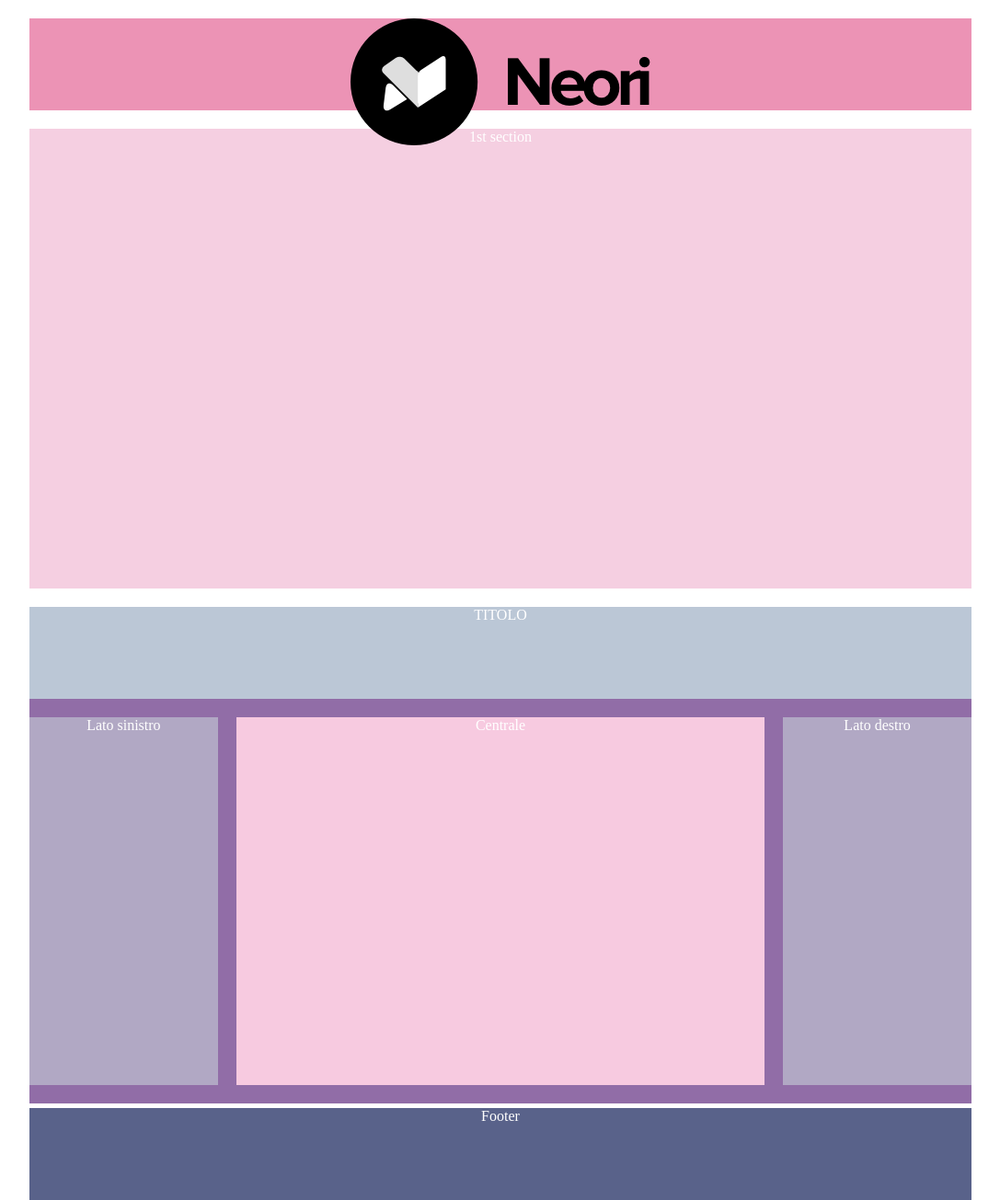
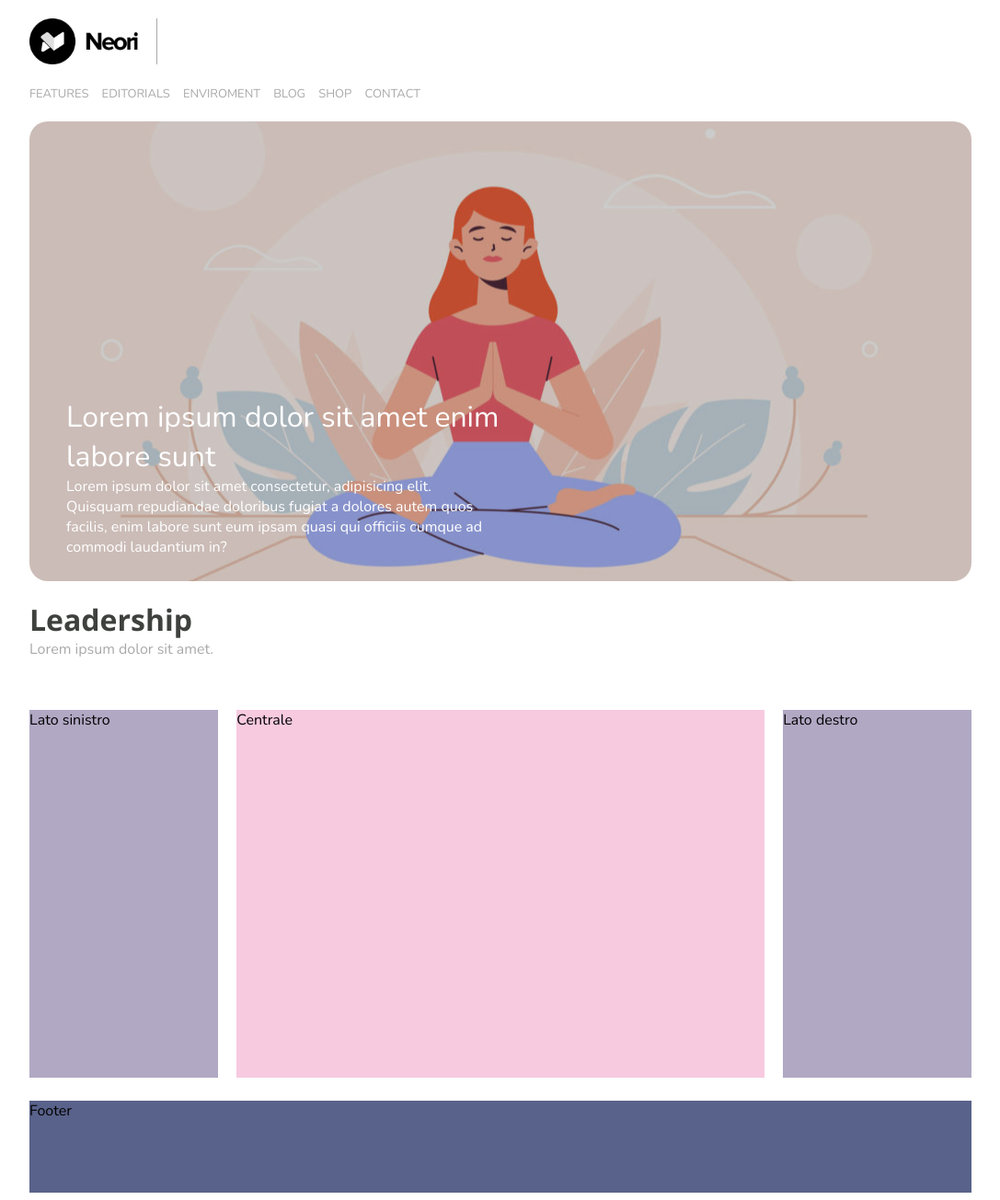
Before and after one commit to leitongchen/htmlcss-wp, a plain HTML site: page index.html in a window 1280 px wide. Shown: the whole page at 92% size, without its empty margins (96-1183 px from the left). Drawn offline with nearby package versions, Linux system fonts and the light colour scheme.

Commit message:
Header added; hero added;

```diff
--- a/index.html
+++ b/index.html
@@ -3,37 +3,52 @@
 <head>
     <meta charset="UTF-8">
     <meta name="viewport" content="width=device-width, initial-scale=1.0">
+    <link rel="preconnect" href="https://fonts.gstatic.com">
+    <link href="https://fonts.googleapis.com/css2?family=Open+Sans:ital,wght@0,300;0,400;0,600;0,700;0,800;1,300;1,400;1,600;1,700;1,800&display=swap" rel="stylesheet">
+    <link href="https://fonts.googleapis.com/css2?family=Nunito:ital,wght@0,200;0,300;0,400;0,600;0,700;0,800;0,900;1,200;1,300;1,400;1,600;1,700;1,800;1,900&display=swap" rel="stylesheet">
 
     <link rel="stylesheet" href="style.css">
-    <title>Wordpress Reboot</title>
+    <title>Neori | Homepage</title>
 </head>
 <body>
     <div class="wrapper">
         <header>
-            <div>
-                <img src="img/logo.png" alt="logo neori">
+
+            <img id="logo" src="img/logo.png" alt="logo neori">
+
+        </header>
+        <nav id="navbar">
+            <ul>
+                <li><a href="#">Features</a></li>
+                <li><a href="#">Editorials</a></li>
+                <li><a href="#">Enviroment</a></li>
+                <li><a href="#">Blog</a></li>
+                <li><a href="#">Shop</a></li>
+                <li><a href="#">Contact</a></li>
+            </ul>
+        </nav>
+        <section id="hero">
+            <div class="t-white overlay">
+                <h2>Lorem ipsum dolor sit amet enim labore sunt</h2>
+                <p>Lorem ipsum dolor sit amet consectetur, adipisicing elit. Quisquam repudiandae doloribus fugiat a dolores autem quos facilis, enim labore sunt eum ipsam quasi qui officiis cumque ad commodi laudantium in?</p>
             </div>
-        </header>
-        <main>
-            <section class="sezione-uno">
-                1st section
         </section>
-            <section class="sezione-due clearfix">
+        <section class="clearfix">
             <div class="tit-sezione">
-                    TITOLO
+                <h1 class="t-dark">Leadership</h1>
+                <p class="t-gray">Lorem ipsum dolor sit amet.</p>
             </div>
-                <aside class="left-side f-left">
+            <aside class="f-left">
                 Lato sinistro
             </aside>
-                <article class="central f-left">
+            <article class="col-central f-left">
                 Centrale
             </article>
-                <aside class="right-side f-left">
+            <aside class="f-left">
                 Lato destro
             </aside>
+        </section>
 
-            </section>
-        </main>
         <footer>
             Footer
         </footer>
--- a/style.css
+++ b/style.css
@@ -3,10 +3,17 @@
     padding: 0;
     box-sizing: border-box;
 
-    color: white;
-    text-align: center;
+
 }
 
+body {
+    font-family: 'Nunito', sans-serif;
+
+}
+.wrapper {
+    width: 80vw;
+    margin: auto;
+}
 .f-left {
     float: left;
 }
@@ -16,64 +23,116 @@
     clear: both;
 }
 
-.wrapper {
-    width: 80vw;
-    margin: auto;
+.t-white {
+    color: white;
+}
+
+.t-gray {
+    color: darkgray;
+}
+
+.t-dark {
+    color: rgb(62, 65, 62);
+}
+
+/* overlay hero */
+.overlay {
+    height: 100%;
+    background-color: rgba(0, 0, 0, 0.2);
+
+    padding: 300px 50% 30px 40px;
+
+    border-radius: 20px;
+    overflow:scroll;
 }
 
 header {
-    background-color: rgb(236, 147, 181);
-    height: 100px;
+    height: 50px;
 }
 
-main .sezione-uno {
+header #logo {
+    height: 100%;
+
+    border-right: 1px solid darkgray;
+    padding-right: 20px;
+}
+
+#navbar {
+    margin-top: 20px;
+}
+
+#navbar ul li {
+    display: inline-block;
+    text-transform: uppercase;
+
+    font-size: 13px;
+
+    margin-right: 10px;
+}
+
+#navbar ul li a {
+    text-decoration: none;
+
+    color: darkgray;
+}
+
+#navbar ul li a:hover {
+    text-decoration: underline;
+}
+
+section#hero {
     height: 500px;
     width: 100%;
+
+    background-image: url(img/banner.jpg);
+    background-position: center;
+
+    border-radius: 20px;
 }
 
-section.sezione-uno {
-    background-color: rgb(245, 207, 225);
-}
-
-section.sezione-due {
-    background-color: rgb(145, 109, 167);
+#hero h2 {
+    font-weight: 300;
+    font-size: 2rem;
 }
 
 .tit-sezione {
     height: 100px;
     margin-bottom: 20px;
-    background-color: rgb(187, 199, 214);
+}
+
+.tit-sezione h1 {
+    font-family: 'Open Sans';
+    font-size: 2rem;
 }
 
 /* altezza elementi sezione float */
-.sezione-due aside, .sezione-due .central {
+section aside, section .col-central {
     height: 400px;
     margin-bottom: 20px;
 }
 
-.sezione-due aside {
+section aside {
     width: 20%;
     background-color: rgb(177, 168, 196);
 }
 
-.sezione-due .central {
+section .col-central {
     width: 56%;
     background-color: rgb(247, 202, 224);
-}
-
-.left-side, .central {
-    margin-right: 2%
+    margin-right: 2%;
+    margin-left: 2%;
 }
 
 footer {
     background-color: rgb(89, 98, 138);
     height: 100px;
+
+    margin-top: 5px;
+
 }
 
 header, section {
     margin-top: 20px;
 }
 
-footer {
-    margin-top: 5px;
-}
+/* utility classes */
```
Lines whose indentation alone changed are shown as unchanged.
